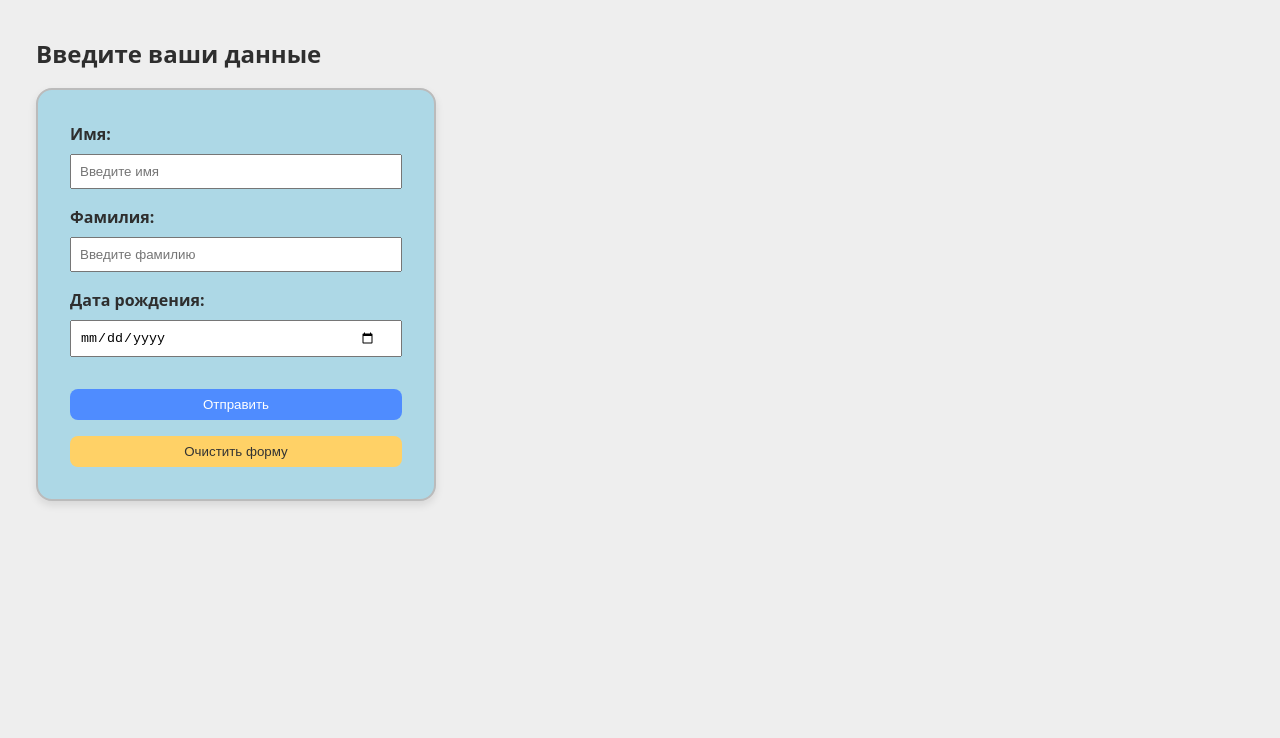
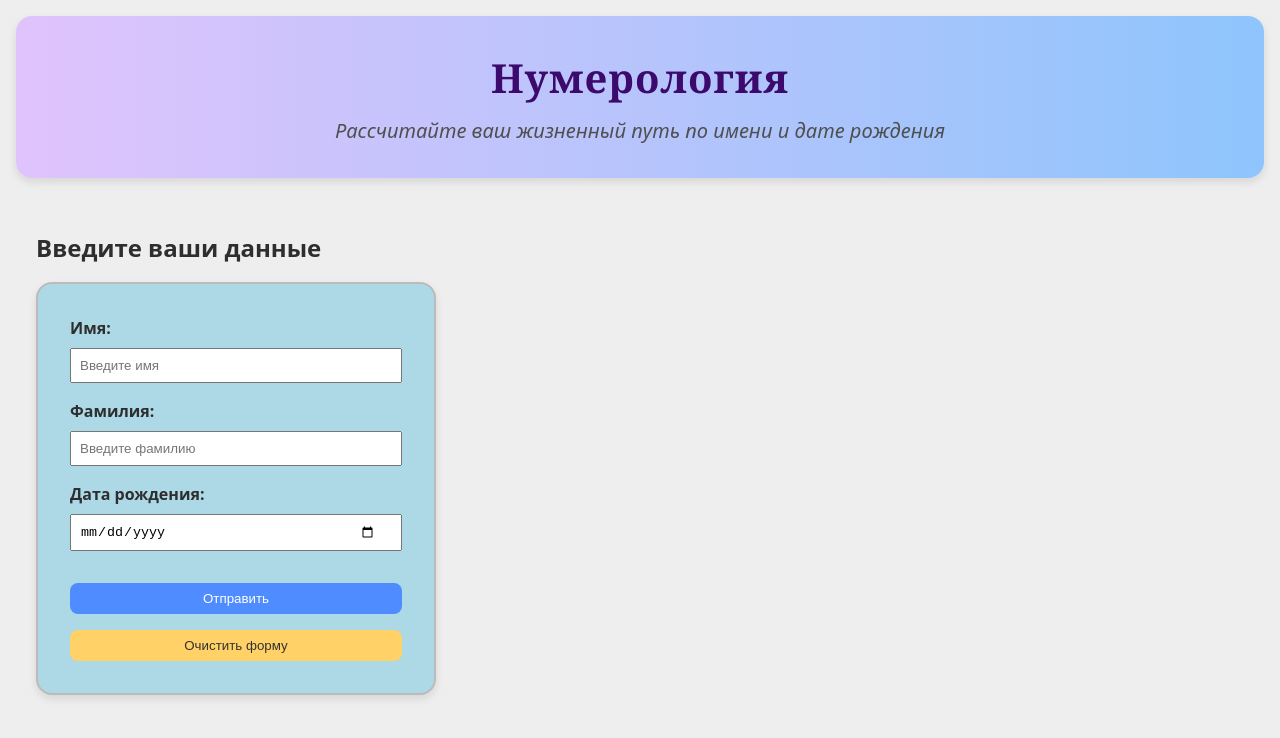
Before and after one commit to AlexandrMaspanov/numerology, a React (Vite) app: page / in a window 1280 px wide. Shown: the top 738 px of the page. Built offline with nearby package versions, Linux system fonts and the light colour scheme; no server answers.

Commit message:
feat: add Header component with styles

```diff
--- a/src/App.jsx
+++ b/src/App.jsx
@@ -1,4 +1,5 @@
 import React, { useState } from "react";
+import Header from './components/header/Header';
 import NameForm from "./components/nameform/NameForm";
 import Result from './components/result/Result';
 import Loader from './components/UI/loader/Loader';
@@ -10,6 +11,7 @@ function App() {
 
   return (
     <>
+      <Header />
       <main>
         <div className='wrapper'>
           <NameForm
--- /dev/null
+++ b/src/components/header/Header.jsx
@@ -0,0 +1,13 @@
+import React from "react";
+import styles from './Header.module.css';
+
+const Header = () => {
+    return (
+        <header className={styles.header}>
+            <h1 className={styles.title}>Нумерология</h1>
+            <p className={styles.subTitle}>Рассчитайте ваш жизненный путь по имени и дате рождения</p>
+        </header>
+    );
+}
+
+export default Header;
--- /dev/null
+++ b/src/components/header/Header.module.css
@@ -0,0 +1,23 @@
+.header {
+    margin-bottom: 2rem;
+    padding: 2rem 1rem;
+    border-radius: 1rem;
+    background: linear-gradient(to right, #e0c3fc, #8ec5fc);
+    box-shadow: 0 0.25rem 0.5rem rgba(0, 0, 0, 0.1);
+    text-align: center;
+}
+
+.title {
+    font-size: 2.5rem;
+    font-weight: 700;
+    font-family: Georgia, 'Times New Roman', Times, serif;
+    letter-spacing: 1px;
+    color: #3c096c;
+}
+
+.subTitle {
+    margin-top: 0.5rem;
+    font-size: 1.25rem;
+    font-style: italic;
+    color: #4f4f4f;
+}
```
